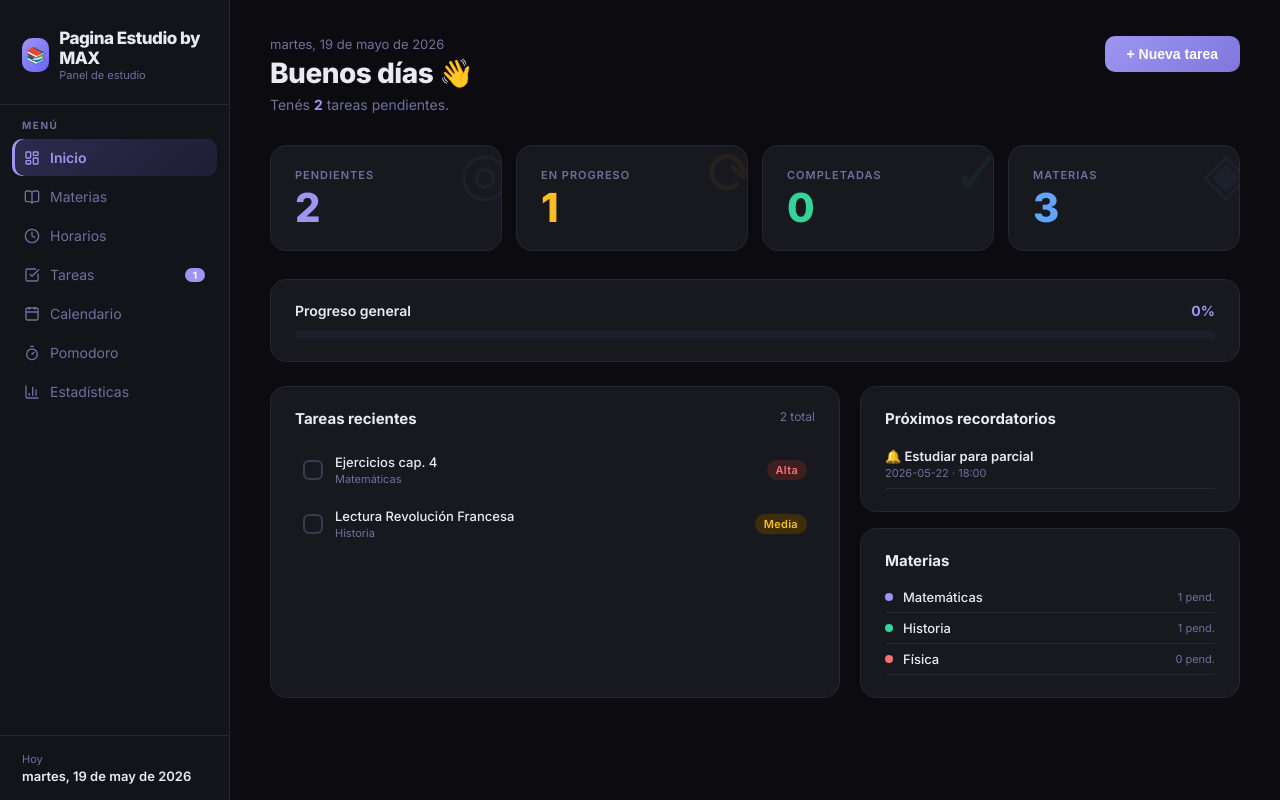
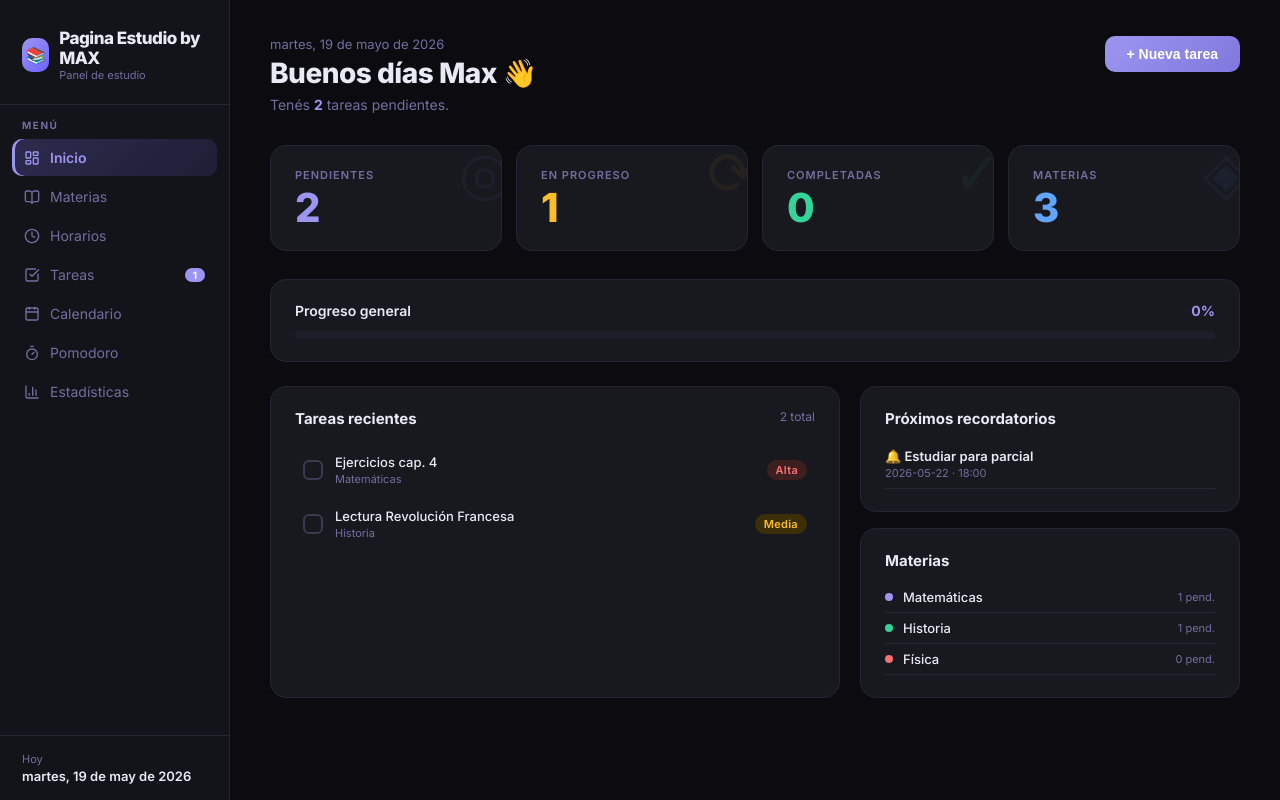
Before and after one commit to maxxx1n/web-dashboard, a React (Vite) app in the folder studydesk/: page / in a window 1280 px wide. Built offline with nearby package versions, Linux system fonts and the light colour scheme.

Commit message:
Agregando nombre a iniciO

```diff
--- a/studydesk/src/views/Inicio.jsx
+++ b/studydesk/src/views/Inicio.jsx
@@ -8,7 +8,7 @@ export default function Inicio({ tareas, materias, recordatorios, getMNombre, ge
   const pct        = tareas.length ? Math.round((hechas / tareas.length) * 100) : 0;
 
   const hora = TODAY.getHours();
-  const saludo = hora < 12 ? "Buenos días" : hora < 19 ? "Buenas tardes" : "Buenas noches";
+  const saludo = hora < 12 ? "Buenos días Max" : hora < 19 ? "Buenas tardes Max" : "Buenas noches Max";
 
   return (
     <div>
```
